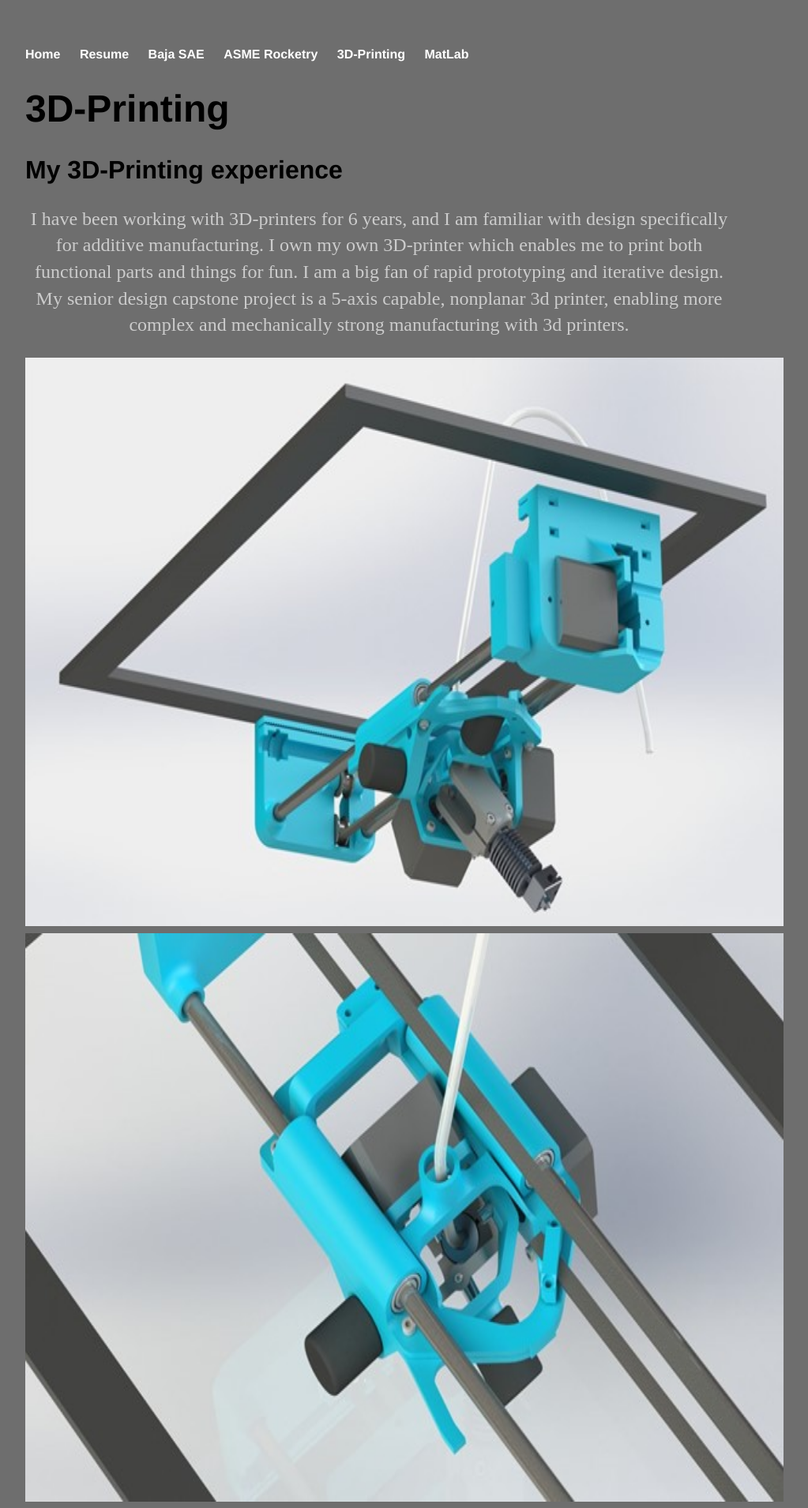
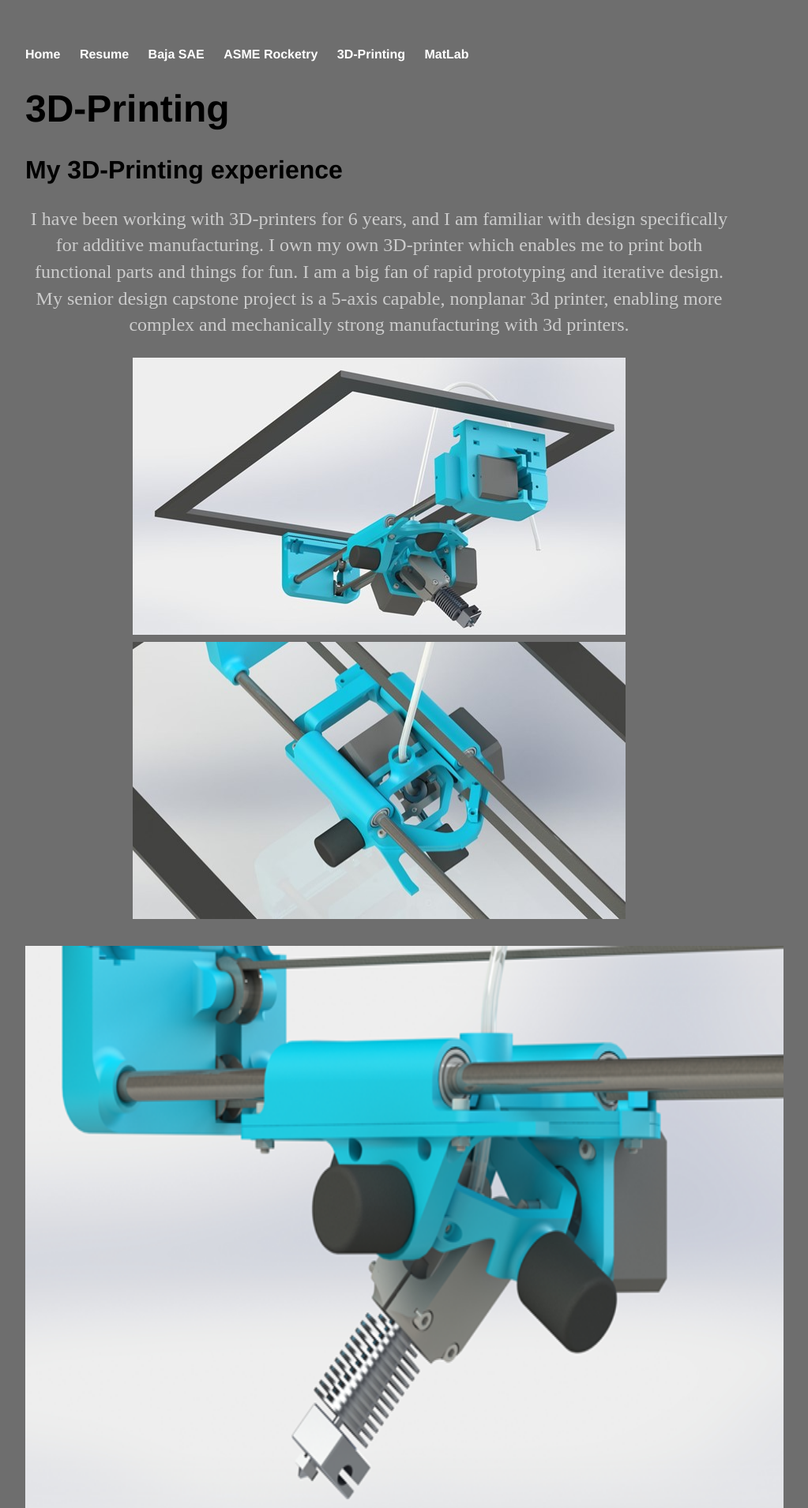
Before and after one commit to andy-gothro/andy-gothro.github.io, a Jekyll site: the page built from 3D-Printing/index.html, in a window 1280 px wide. Shown: the top 1910 px of the page at 79% size, without its empty margins (160-1183 px from the left). Built offline with Jekyll 4.4.1, drawn with Linux system fonts in a browser that asks for light colours.

Commit message:
Update index.html

```diff
--- a/3D-Printing/index.html
+++ b/3D-Printing/index.html
@@ -7,10 +7,10 @@ title: 3D-Printing
 	<h2>My 3D-Printing experience</h2>
 		<center>
       		<p>I have been working with 3D-printers for 6 years, and I am familiar with design specifically for additive manufacturing. I own my own 3D-printer which enables me to print both functional parts and things for fun. I am a big fan of rapid prototyping and iterative design. My senior design capstone project is a 5-axis capable, nonplanar 3d printer, enabling more complex and mechanically strong manufacturing with 3d printers.</p>
-		<p><img src="sd69 pic1.jpg" width="960" height="720" alt="render of the modifications to enable 5-axis printing"/>
-		   <img src="sd69 pic2.jpg" width="960" height="720" alt="render of the modifications to enable 5-axis printing"/>
+		<p><img src="sd69 pic1.jpg" width="624" height="351" alt="render of the modifications to enable 5-axis printing"/>
+		   <img src="sd69 pic2.jpg" width="624" height="351" alt="render of the modifications to enable 5-axis printing"/></p><p>
 		   <img src="sd69 pic3.png" width="960" height="720" alt="render of the modifications to enable 5-axis printing"/>
-		   <img src="sd69 pic4.jpg" width="960" height="720" alt="render of the modifications to enable 5-axis printing"/></p>
+		   <img src="sd69 pic4.jpg" width="960" height="720" alt="render of the modifications to enable 5-axis printing"/></p></p>
 		<p>
 		<p><img src="machined knuckle 2.jpg" width="720" height="720" alt="Printed knuckle for test-fit on Baja car"/>
 		<p>I often print functional parts for myself and the clubs/classes I'm in, this is a printed steering knuckle for test-fit on Baja car</p></p>
```
